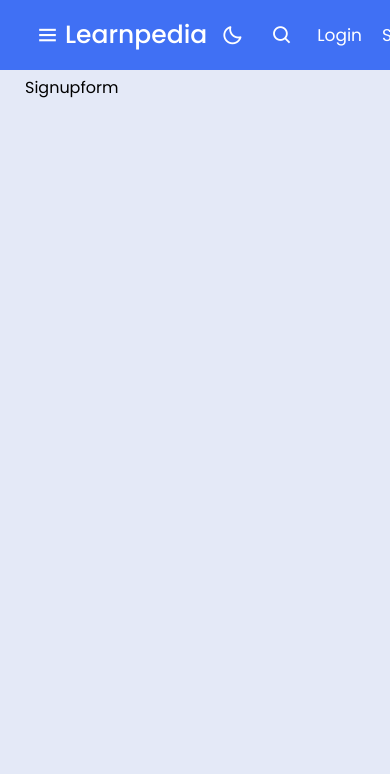
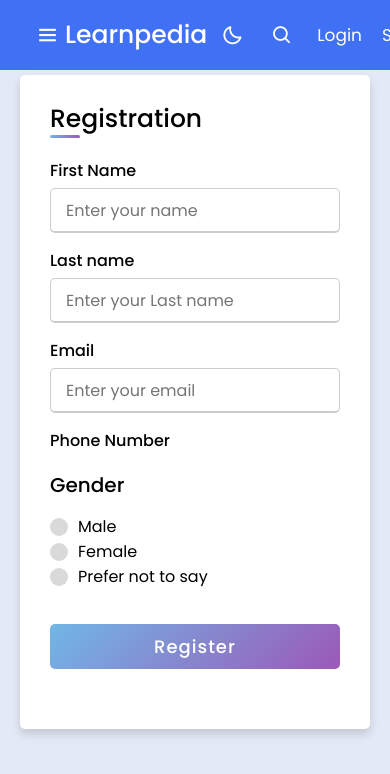
Before and after one commit to karthikeya-io/learnpedia0, a React (Create React App) app: page /signup in a window 390 px wide. Shown: the top 774 px of the page. Built offline with nearby package versions, Linux system fonts and the light colour scheme.

Commit message:
sigup form and some changes

```diff
--- a/package.json
+++ b/package.json
@@ -6,7 +6,9 @@
     "@testing-library/jest-dom": "^5.16.5",
     "@testing-library/react": "^13.4.0",
     "@testing-library/user-event": "^13.5.0",
+    "bootstrap": "^5.2.2",
     "react": "^18.2.0",
+    "react-bootstrap": "^2.5.0",
     "react-dom": "^18.2.0",
     "react-router-dom": "^6.4.2",
     "react-scripts": "5.0.1",
--- a/public/index.html
+++ b/public/index.html
@@ -2,6 +2,7 @@
 <html lang="en">
   <head>
     <meta charset="utf-8" />
+    <!-- CSS only -->
     <link href='https://unpkg.com/boxicons@2.1.1/css/boxicons.min.css' rel='stylesheet'>
     <link rel="icon" href="%PUBLIC_URL%/favicon.ico" />
     <meta name="viewport" content="width=device-width, initial-scale=1" />
@@ -10,12 +11,10 @@
       name="description"
       content="Web site created using create-react-app"
     />
-    <link rel="apple-touch-icon" href="%PUBLIC_URL%/logo192.png" />
     <!--
       manifest.json provides metadata used when your web app is installed on a
       user's mobile device or desktop. See https://developers.google.com/web/fundamentals/web-app-manifest/
     -->
-    <link rel="manifest" href="%PUBLIC_URL%/manifest.json" />
     <!--
       Notice the use of %PUBLIC_URL% in the tags above.
       It will be replaced with the URL of the `public` folder during the build.
--- a/src/components/App.js
+++ b/src/components/App.js
@@ -6,12 +6,10 @@ import Nav from './Nav';
 function App() {
   return (
     <div className="App body">
-      <div>
         <header className="App-header">
           <Nav></Nav>
         </header>
         <Outlet />
-      </div>
     </div>
   );
 }
--- /dev/null
+++ b/src/components/Home.js
@@ -0,0 +1,25 @@
+import React from 'react'
+import BackImg from "../images/vid.mp4"
+import "../css/Home.css"
+
+const Home = () => {
+  return (
+    <>
+      <div >
+        <div className='home-body'>
+          <video id='myVideo' src={BackImg} loop autoPlay muted smooth>
+          </video>
+          <div className="content">
+            <h1>Learnpedia</h1>
+            <p>Welcome to the education domain</p>
+            <a href="/signup" ><button className='home-btn'>Join for free</button></a>
+            <a href="/business" ><button className='home-btn'>Try ERRORlist for business</button></a>
+          </div>
+        </div>
+      </div>
+
+    </>
+  )
+}
+
+export default Home
--- a/src/components/Signupform.js
+++ b/src/components/Signupform.js
@@ -1,11 +1,82 @@
-import React from 'react'
+import React, { useState } from 'react'
 import Nav from './Nav'
 import '../css/Signupform.css'
 
 const Signupform = () => {
+
+  const [formDetails, setFormDetails] = useState({})
+  const changeHandler = (event) => {
+    let name = event.target.name;
+    setFormDetails((prev) => {
+      return (
+        {
+          ...prev,
+          [name]: event.target.value
+        }
+      )
+    })
+    console.log(formDetails);
+  }
   return (
     <>
-      <div className='signuppage-body'>Signupform</div>
+      <div className='signuppage-body'>
+        <div className="ccontainer">
+          <div className="title">Registration</div>
+          <div className="ccontent">
+            <form action="#">
+              <div className="user-details">
+                <div className="input-box">
+                  <span className="details">First Name</span>
+                  <input onChange={changeHandler} name="fname" type="text" placeholder="Enter your name" required />
+                </div>
+                <div className="input-box">
+                  <span className="details">Last name</span>
+                  <input onChange={changeHandler} name='lname' type="text" placeholder="Enter your Last name" required />
+                </div>
+                <div className="input-box">
+                  <span className="details">Email</span>
+                  <input onChange={changeHandler} name='email' type="text" placeholder="Enter your email" required />
+                </div>
+                <div className="input-box">
+                  <span className="details">Phone Number</span>
+                  <input onChange={changeHandler} name='phnumber' type="text" placeholder="Enter your number" required />
+                </div>
+                <div className="input-box">
+                  <span className="details">Password</span>
+                  <input onChange={changeHandler} name='password' type="password" placeholder="Enter your password" required />
+                </div>
+                <div className="input-box">
+                  <span className="details">Confirm Password</span>
+                  <input onChange={changeHandler} name='cnfpassword' type="password" placeholder="Confirm your password" required />
+                </div>
+              </div>
+              <div className="gender-details">
+                <input onChange={changeHandler} type="radio" name="gender" id="dot-1" value="male" checked={formDetails.gender === 'male'}/>
+                <input onChange={changeHandler} type="radio" name="gender" id="dot-2" value="female" checked={formDetails.gender === 'female'}/>
+                <input onChange={changeHandler} type="radio" name="gender" id="dot-3" value="others" checked={formDetails.gender === 'others'}/>
+                <span className="gender-title">Gender</span>
+                <div className="category">
+                  <label htmlFor="dot-1">
+                    <span className="dot one"></span>
+                    <span className="gender">Male</span>
+                  </label>
+                  <label htmlFor="dot-2">
+                    <span className="dot two"></span>
+                    <span className="gender">Female</span>
+                  </label>
+                  <label htmlFor="dot-3">
+                    <span className="dot three"></span>
+                    <span className="gender">Prefer not to say</span>
+                  </label>
+                </div>
+              </div>
+              <div className="button">
+                <input type="submit" value="Register" />
+              </div>
+            </form>
+          </div>
+        </div>
+      </div>
     </>
   )
 }
--- /dev/null
+++ b/src/css/Home.css
@@ -0,0 +1,31 @@
+
+#myVideo {
+    position: absolute;
+    width: 100%;
+    height: 100%;
+    object-fit: cover;
+    z-index: -1;
+}
+
+.content {
+  position: fixed;
+  bottom: 0;
+  background: rgba(0, 0, 0, 0.5);
+  color: #f1f1f1;
+  width: 100%;
+  padding: 20px;
+  overflow: hidden;
+}
+
+.home-btn {
+  width: 300px;
+  height: 50px;
+  border-radius: 20px;
+  background-color: var(--nav-color) ;
+  border-width: 0;
+  margin: 5px 10px 5px 0;
+}
+.home-btn:hover {
+  background: linear-gradient(to left, white 50%, var(--nav-color) 50%) right;
+  background-size: 200% 100%;
+}
--- a/src/css/Signupform.css
+++ b/src/css/Signupform.css
@@ -1,3 +1,136 @@
 .signuppage-body {
-    margin: 75px 0 0 25px;
+    margin: 75px 20px 0 20px;
 }
+
+.ccontainer{
+    max-width: 700px;
+    width: 100%;
+    background-color: #fff;
+    padding: 25px 30px;
+    border-radius: 5px;
+    box-shadow: 0 5px 10px rgba(0,0,0,0.15);
+    margin: auto;
+  }
+  .ccontainer .title{
+    font-size: 25px;
+    font-weight: 500;
+    position: relative;
+  }
+  .ccontainer .title::before{
+    content: "";
+    position: absolute;
+    left: 0;
+    bottom: 0;
+    height: 3px;
+    width: 30px;
+    border-radius: 5px;
+    background: linear-gradient(135deg, #71b7e6, #9b59b6);
+  }
+  .ccontent form .user-details{
+    display: flex;
+    flex-wrap: wrap;
+    justify-content: space-between;
+    margin: 20px 0 12px 0;
+  }
+  form .user-details .input-box{
+    margin-bottom: 15px;
+    width: calc(100% / 2 - 20px);
+  }
+  form .input-box span.details{
+    display: block;
+    font-weight: 500;
+    margin-bottom: 5px;
+  }
+  .user-details .input-box input{
+    height: 45px;
+    width: 100%;
+    outline: none;
+    font-size: 16px;
+    border-radius: 5px;
+    padding-left: 15px;
+    border: 1px solid #ccc;
+    border-bottom-width: 2px;
+    transition: all 0.3s ease;
+  }
+  .user-details .input-box input:focus,
+  .user-details .input-box input:valid{
+    border-color: #9b59b6;
+  }
+   form .gender-details .gender-title{
+    font-size: 20px;
+    font-weight: 500;
+   }
+   form .category{
+     display: flex;
+     width: 80%;
+     margin: 14px 0 ;
+     justify-content: space-between;
+   }
+   form .category label{
+     display: flex;
+     align-items: center;
+     cursor: pointer;
+   }
+   form .category label .dot{
+    height: 18px;
+    width: 18px;
+    border-radius: 50%;
+    margin-right: 10px;
+    background: #d9d9d9;
+    border: 5px solid transparent;
+    transition: all 0.3s ease;
+  }
+   #dot-1:checked ~ .category label .one,
+   #dot-2:checked ~ .category label .two,
+   #dot-3:checked ~ .category label .three{
+     background: #9b59b6;
+     border-color: #d9d9d9;
+   }
+   form input[type="radio"]{
+     display: none;
+   }
+   form .button{
+     height: 45px;
+     margin: 35px 0
+   }
+   form .button input{
+     height: 100%;
+     width: 100%;
+     border-radius: 5px;
+     border: none;
+     color: #fff;
+     font-size: 18px;
+     font-weight: 500;
+     letter-spacing: 1px;
+     cursor: pointer;
+     transition: all 0.3s ease;
+     background: linear-gradient(135deg, #71b7e6, #9b59b6);
+   }
+   form .button input:hover{
+    /* transform: scale(0.99); */
+    background: linear-gradient(-135deg, #71b7e6, #9b59b6);
+    }
+   @media(max-width: 584px){
+   .ccontainer{
+    max-width: 100%;
+  }
+  form .user-details .input-box{
+      margin-bottom: 15px;
+      width: 100%;
+    }
+    form .category{
+      width: 100%;
+    }
+    .ccontent form .user-details{
+      max-height: 300px;
+      overflow-y: scroll;
+    }
+    .user-details::-webkit-scrollbar{
+      width: 5px;
+    }
+    }
+    @media(max-width: 459px){
+    .ccontainer .ccontent .category{
+      flex-direction: column;
+    }
+  }
--- a/src/index.js
+++ b/src/index.js
@@ -8,13 +8,16 @@ import Courses from './components/Courses';
 import CoursePage from './components/CoursePage';
 import Signupform from './components/Signupform';
 import Loginform from './components/Loginform';
+import Home from './components/Home';
 
 
 const root = ReactDOM.createRoot(document.getElementById('root'));
 root.render(
   <Router>
     <Routes>
+
       <Route path='/' element={<App/>} >
+      <Route index element={<Home/>}></Route>
         <Route path='courses'  >
           <Route index element={<Courses/>}/>
           <Route path=':courseid' element={<CoursePage/>}></Route>
```
Also changed, not shown: src/components/Nav.js (+25 -10 lines), 2 other files (tests, documents, lock files or other folders).
